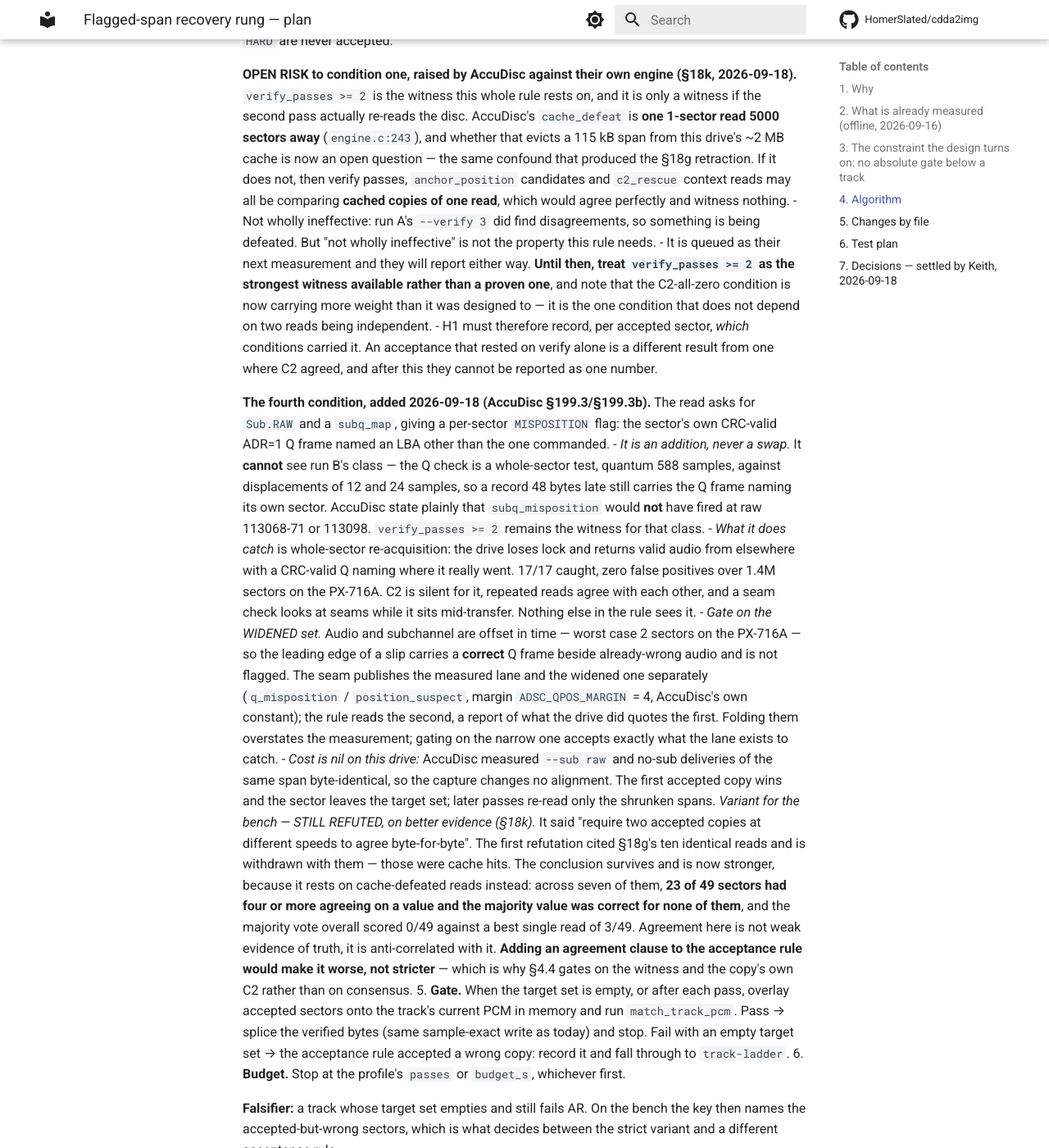
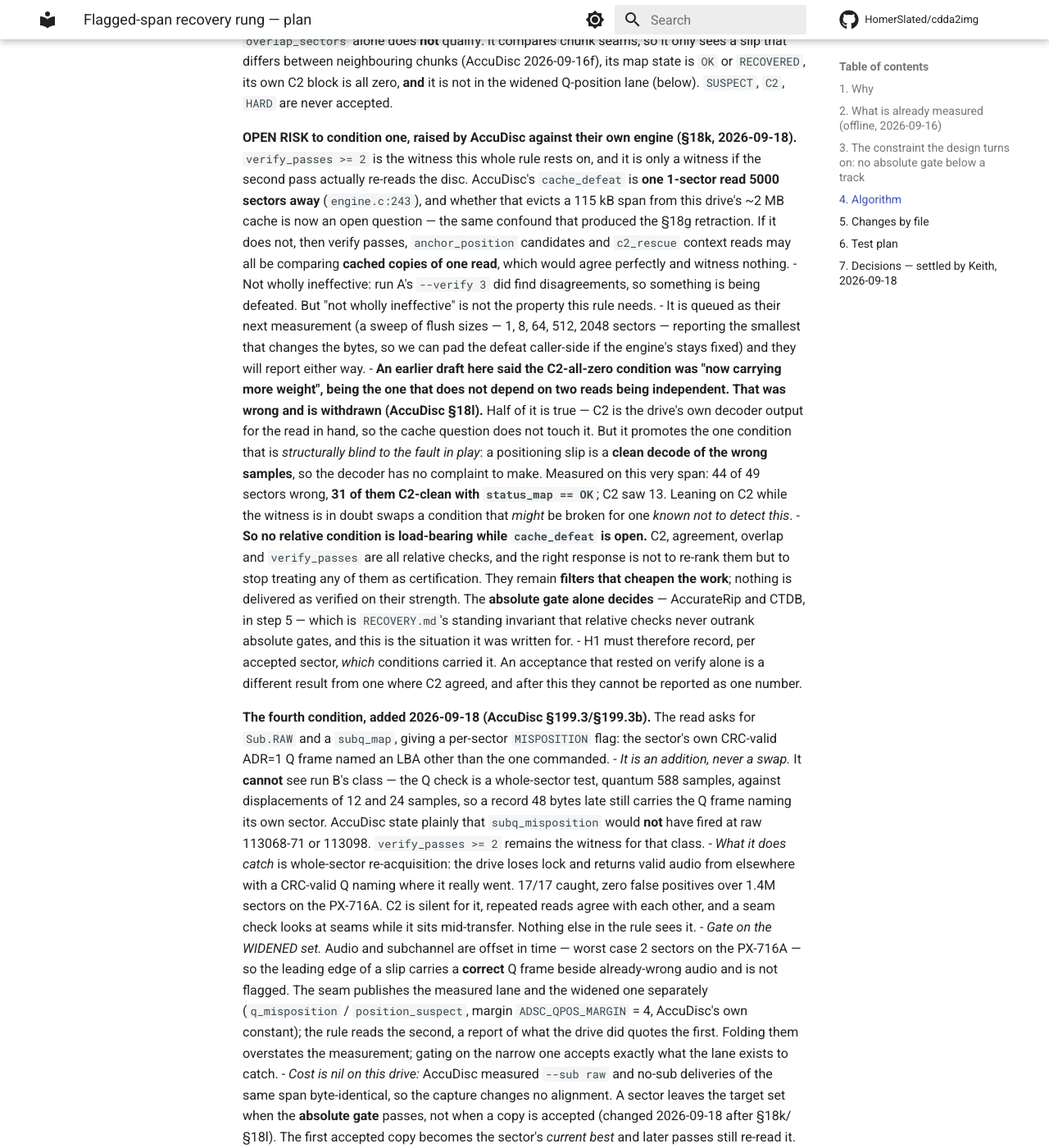
Before and after one commit to HomerSlated/cdda2img, an MkDocs documentation site: the page built from docs/reference/span-recovery-plan.md, in a window 1280 px wide and 1400 px high, scrolled down 5979 px. Shown: the whole window at 82% size. Built offline with MkDocs 1.6.1 and Material for MkDocs 9.7.7, drawn with Linux system fonts in a browser that asks for light colours; comment, search, counter and statistics services are not loaded; some of the changed text lies outside the part shown.

Commit message:
docs(recovery): withdraw the C2 promotion, and retire a sector on the absolute gate rather than on acceptance
AccuDisc answered the question §205 put to them, and the answer is that we were
over-reading C2's independence (§18l). Half the reasoning was sound — C2 is the
drive's own decoder output for the read in hand, so the cache question does not
touch it. But it promoted the one condition structurally blind to the fault in
play: a positioning slip is a clean decode of the wrong samples, so the decoder
has nothing to complain about. On this very span, 44 of 49 sectors were wrong
and 31 of those were C2-clean with status_map OK; C2 saw 13. Leaning on C2 while
the witness is in doubt swaps a condition that might be broken for one known not
to detect this, which is the worse trade.

The fix is not to re-rank the four conditions. While cache_defeat is unresolved,
no relative check certifies anything — C2, agreement, overlap and verify_passes
are all relative — so they stay as filters that cheapen the work and the absolute
gate alone decides. That is RECOVERY.md's standing invariant that relative checks
never outrank absolute gates, and step 5 already worked that way: nothing is
spliced without match_track_pcm.

What did not already work that way was retirement. "The first accepted copy wins
and the sector leaves the target set" is unsafe now, for a measured reason: with
agreement worth nothing here, C2 blind to this fault and verify_passes itself in
doubt, an early wrong copy would be locked in and the sector never revisited, so
the track would fail AR forever with an empty target set — converting a
recoverable track into the §4.5 falsifier. A sector now leaves the target set
when the absolute gate passes; an accepted copy is its current best and later
passes still re-read it. The cost is re-reading sectors that were already good.

Also softened our own overstatement: "agreement is anti-correlated with truth"
turns on three sectors, and AccuDisc are right that the word is heavier than the
data carries. The solid part is the large number — 23 of 49 with four or more
reads agreeing and the majority value correct for none of them.

Co-Authored-By: Claude Opus 5 <noreply@anthropic.com>

```diff
--- a/docs/reference/span-recovery-plan.md
+++ b/docs/reference/span-recovery-plan.md
@@ -196,9 +196,12 @@ Per AR-failed track, after CTDB and before `track-ladder`:
    the best single read. And `23/49` sectors had **four or more of seven reads agreeing on a
    value, with the majority value correct for none of them**.
 
-   So on this disc, at this site, **agreement is not merely weak evidence of truth — it is
-   anti-correlated with it.** Re-reading does not converge; it produces varied wrong answers
-   that sometimes agree. Any acceptance rule gating on consensus alone would accept those 23
+   So on this disc, at this site, **agreement is not evidence of truth and extra passes
+   bought nothing.** Re-reading does not converge; it produces varied wrong answers that
+   sometimes agree. *An earlier draft called agreement "anti-correlated" with truth;
+   AccuDisc are right that the word is heavier than the data (§18l) — the majority-beats-a-
+   single-read comparison turns on three sectors. The solid part is the large, consistent
+   one: 23 of 49 with four or more reads agreeing and the majority value correct for none.* Any acceptance rule gating on consensus alone would accept those 23
    sectors confidently and be wrong 23 times. §4.4 does not, because it also requires the
    sector's own C2 to be all zero — which is now the condition carrying the most weight,
    rather than a belt-and-braces extra.
@@ -251,11 +254,25 @@ Per AR-failed track, after CTDB and before `track-ladder`:
    read**, which would agree perfectly and witness nothing.
    - Not wholly ineffective: run A's `--verify 3` did find disagreements, so something is
      being defeated. But "not wholly ineffective" is not the property this rule needs.
-   - It is queued as their next measurement and they will report either way. **Until then,
-     treat `verify_passes >= 2` as the strongest witness available rather than a proven
-     one**, and note that the C2-all-zero condition is now carrying more weight than it was
-     designed to — it is the one condition that does not depend on two reads being
-     independent.
+   - It is queued as their next measurement (a sweep of flush sizes — 1, 8, 64, 512, 2048
+     sectors — reporting the smallest that changes the bytes, so we can pad the defeat
+     caller-side if the engine's stays fixed) and they will report either way.
+   - **An earlier draft here said the C2-all-zero condition was "now carrying more weight",
+     being the one that does not depend on two reads being independent. That was wrong and
+     is withdrawn (AccuDisc §18l).** Half of it is true — C2 is the drive's own decoder
+     output for the read in hand, so the cache question does not touch it. But it promotes
+     the one condition that is *structurally blind to the fault in play*: a positioning slip
+     is a **clean decode of the wrong samples**, so the decoder has no complaint to make.
+     Measured on this very span: 44 of 49 sectors wrong, **31 of them C2-clean with
+     `status_map == OK`**; C2 saw 13. Leaning on C2 while the witness is in doubt swaps a
+     condition that *might* be broken for one *known not to detect this*.
+   - **So no relative condition is load-bearing while `cache_defeat` is open.** C2,
+     agreement, overlap and `verify_passes` are all relative checks, and the right response
+     is not to re-rank them but to stop treating any of them as certification. They remain
+     **filters that cheapen the work**; nothing is delivered as verified on their strength.
+     The **absolute gate alone decides** — AccurateRip and CTDB, in step 5 — which is
+     `RECOVERY.md`'s standing invariant that relative checks never outrank absolute gates,
+     and this is the situation it was written for.
    - H1 must therefore record, per accepted sector, *which* conditions carried it. An
      acceptance that rested on verify alone is a different result from one where C2 agreed,
      and after this they cannot be reported as one number.
@@ -281,8 +298,15 @@ Per AR-failed track, after CTDB and before `track-ladder`:
      what the drive did quotes the first. Folding them overstates the measurement; gating on
      the narrow one accepts exactly what the lane exists to catch.
    - *Cost is nil on this drive:* AccuDisc measured `--sub raw` and no-sub deliveries of the
-     same span byte-identical, so the capture changes no alignment. The first accepted copy wins and the sector leaves the target set; later
-   passes re-read only the shrunken spans. *Variant for the bench — STILL REFUTED, on better evidence
+     same span byte-identical, so the capture changes no alignment. A sector leaves the target set when the **absolute gate**
+   passes, not when a copy is accepted (changed 2026-09-18 after §18k/§18l). The first
+   accepted copy becomes the sector's *current best* and later passes still re-read it.
+   Retiring on acceptance was the old rule and it is unsafe now for a measured reason: with
+   agreement worth nothing here, C2 blind to this fault and `verify_passes` itself in doubt,
+   an early wrong copy would be locked in and the sector never revisited — the track would
+   then fail AR forever with an empty target set, converting a recoverable track into the
+   §4.5 falsifier. The cost is re-reading sectors that were already good; the benefit is
+   that being wrong early is survivable. *Variant for the bench — STILL REFUTED, on better evidence
    (§18k).* It said "require two accepted copies at different speeds to agree
    byte-for-byte". The first refutation cited §18g's ten identical reads and is withdrawn
    with them — those were cache hits. The conclusion survives and is now stronger, because
```
